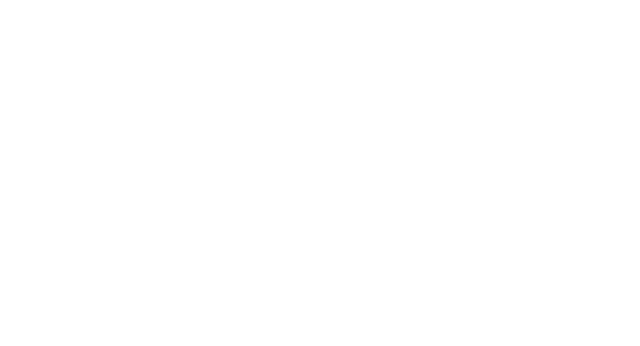
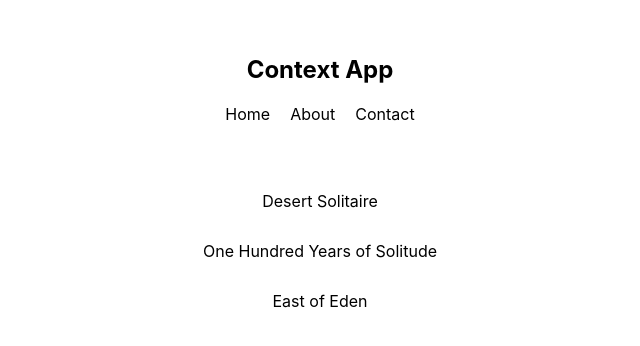
Before and after one commit to stamiesie/context-API-todo-list, a React (Create React App) app: page / in a window 1280 px wide. Shown: the top 346 px of the page, without its empty margins (320-960 px from the left). Built offline with nearby package versions, Linux system fonts and the light colour scheme.

Commit message:
add nav and list components

```diff
--- a/src/App.js
+++ b/src/App.js
@@ -1,9 +1,12 @@
 import React from 'react';
+import BookList from './components/BookList';
+import NavBar from './components/NavBar';
 
 function App() {
   return (
     <div className="App">
-
+      <NavBar />
+      <BookList />
     </div>
   );
 }
--- /dev/null
+++ b/src/components/BookList.js
@@ -0,0 +1,15 @@
+import React, { Component } from 'react';
+
+export default class BookList extends Component {
+    render() {
+        return (
+            <div className='book-list'>
+                <ul>
+                    <li>Desert Solitaire</li>
+                    <li>One Hundred Years of Solitude</li>
+                    <li>East of Eden</li>
+                </ul>
+            </div>
+        )
+    }
+}
--- /dev/null
+++ b/src/components/NavBar.js
@@ -0,0 +1,16 @@
+import React, { Component } from 'react';
+
+export default class NavBar extends Component {
+    render() {
+        return (
+            <nav>
+               <h1>Context App</h1>
+               <ul>
+                   <li>Home</li>
+                   <li>About</li>
+                   <li>Contact</li>
+                   </ul>
+            </nav>
+        )
+    }
+}
--- a/src/index.css
+++ b/src/index.css
@@ -7,7 +7,37 @@ body {
   -moz-osx-font-smoothing: grayscale;
 }
 
-code {
-  font-family: source-code-pro, Menlo, Monaco, Consolas, 'Courier New',
-    monospace;
+.App {
+  max-width: 500px;
+  margin: 30px auto;
+  text-align: center;
 }
+
+nav {
+  padding: 5px;
+}
+
+nav ul {
+  padding: 0;
+}
+
+nav ul li {
+  display: inline-block;
+  margin: 0 10px;
+}
+
+.book-list {
+  padding: 20px;
+  margin-bottom: 20px;
+}
+
+.book-list ul {
+  padding: 0;
+  list-style-type: none;
+}
+
+.book-list li {
+  padding: 10px;
+  margin: 10px auto;
+  border-radius: 10px;
+}
```
